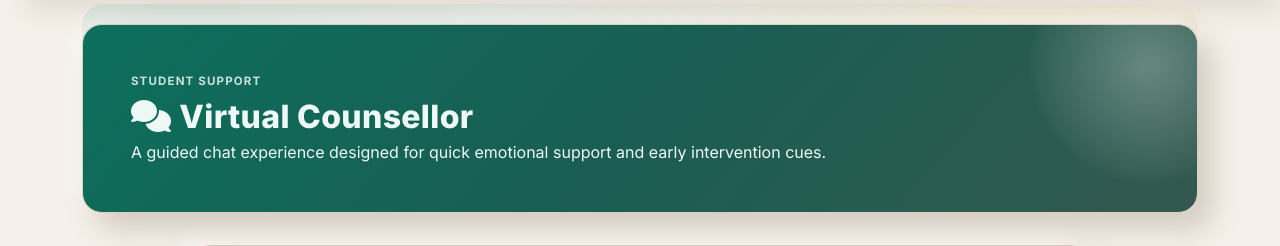
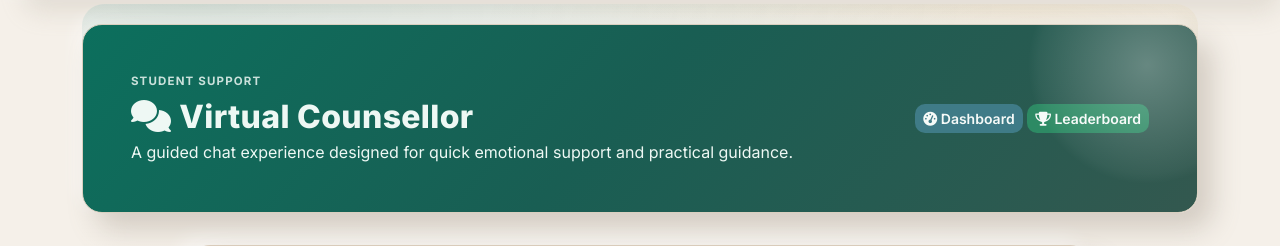
Before and after one commit to shivam1342/student-dropout-prediction-system, a Python web app: template app/templates/chatbot.html in a window 1280 px wide. Shown: the part 70-316 px from the top of the page. Run offline with Jinja, Linux system fonts and the light colour scheme; the template is opened without the code that fills it, so the values that code supplies are empty.

Commit message:
refine chatbot hero layout

```diff
--- a/app/templates/chatbot.html
+++ b/app/templates/chatbot.html
@@ -262,9 +262,21 @@
 {% block content %}
 <div class="app-dashboard app-remodel-page">
 <div class="app-hero-band p-4 p-md-5 mb-4 app-slide-up">
-  <p class="app-hero-kicker mb-2">Student Support</p>
-  <h2 class="app-hero-title"><i class="fas fa-comments me-2"></i>Virtual Counsellor</h2>
-  <p class="mb-0">A guided chat experience designed for quick emotional support and early intervention cues.</p>
+  <div class="d-sm-flex align-items-center justify-content-between gap-3">
+    <div>
+      <p class="app-hero-kicker mb-2">Student Support</p>
+      <h2 class="app-hero-title"><i class="fas fa-comments me-2"></i>Virtual Counsellor</h2>
+      <p class="mb-0">A guided chat experience designed for quick emotional support and practical guidance.</p>
+    </div>
+    <div>
+      <a href="{{ url_for('auth_bp.student_dashboard') }}" class="btn btn-sm app-btn-info mb-2 mb-sm-0">
+        <i class="fas fa-gauge-high"></i> Dashboard
+      </a>
+      <a href="{{ url_for('gamification_bp.leaderboard') }}" class="btn btn-sm app-btn-success mb-2 mb-sm-0">
+        <i class="fas fa-trophy"></i> Leaderboard
+      </a>
+    </div>
+  </div>
 </div>
 <div class="chat-container">
   <div class="chat-header">
```
